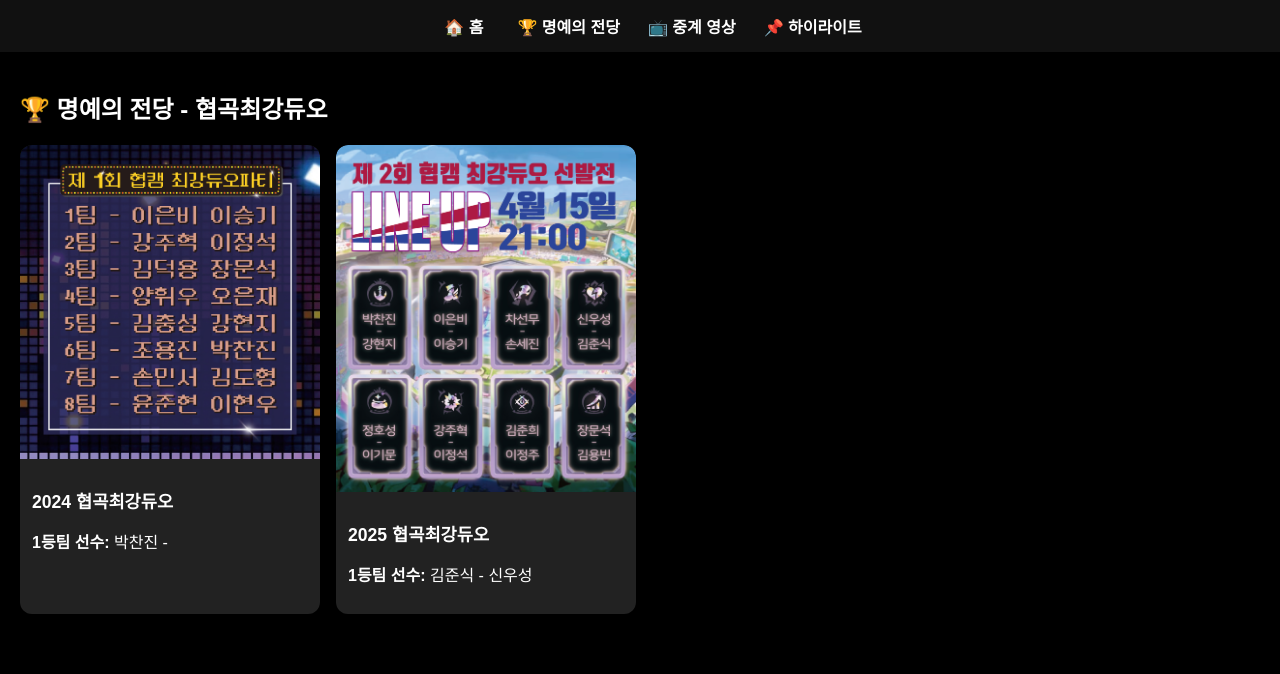
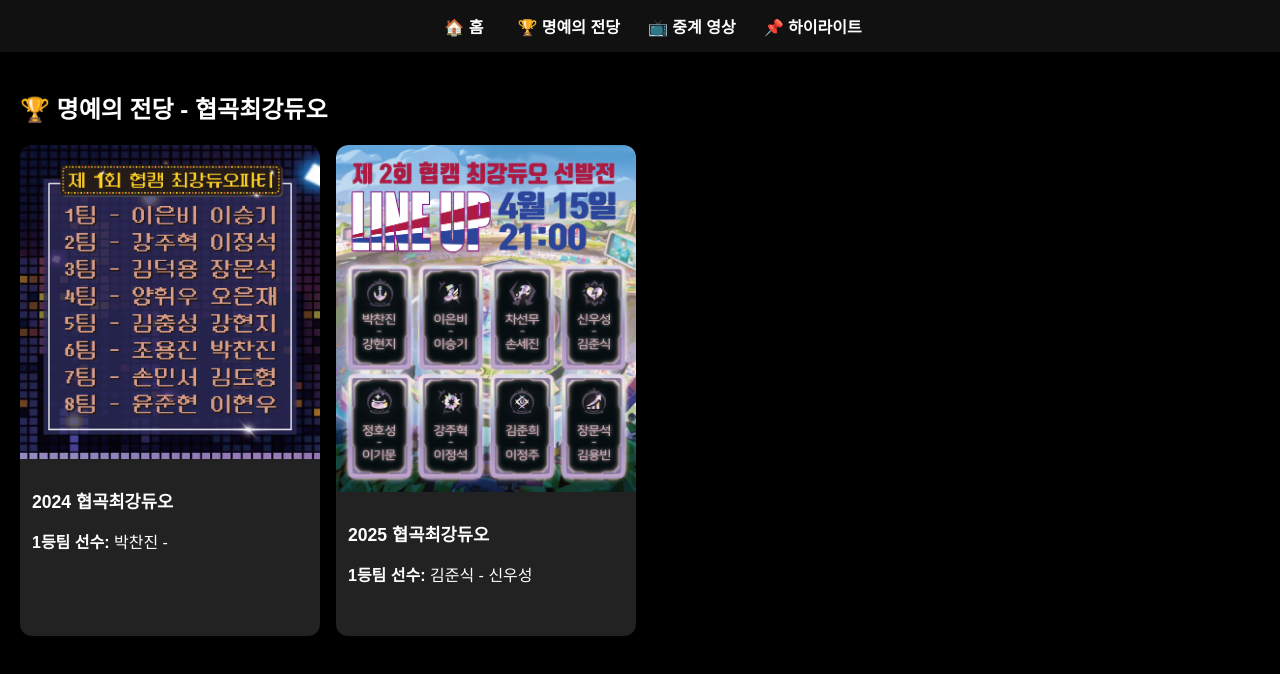
Before and after one commit to eunbee1998/hyeopgok-camping, a React (Vite) app: page /hall-of-fame/duo in a window 1280 px wide. Shown: the top 674 px of the page. Built offline with nearby package versions, Linux system fonts and the light colour scheme.

Commit message:
Update styles.css

```diff
--- a/src/styles.css
+++ b/src/styles.css
@@ -192,6 +192,7 @@ body {
 .card-content {
   padding: 12px;
   flex-grow: 1;
+  min-height: 120px;
 }
 
 .card-title {
```
